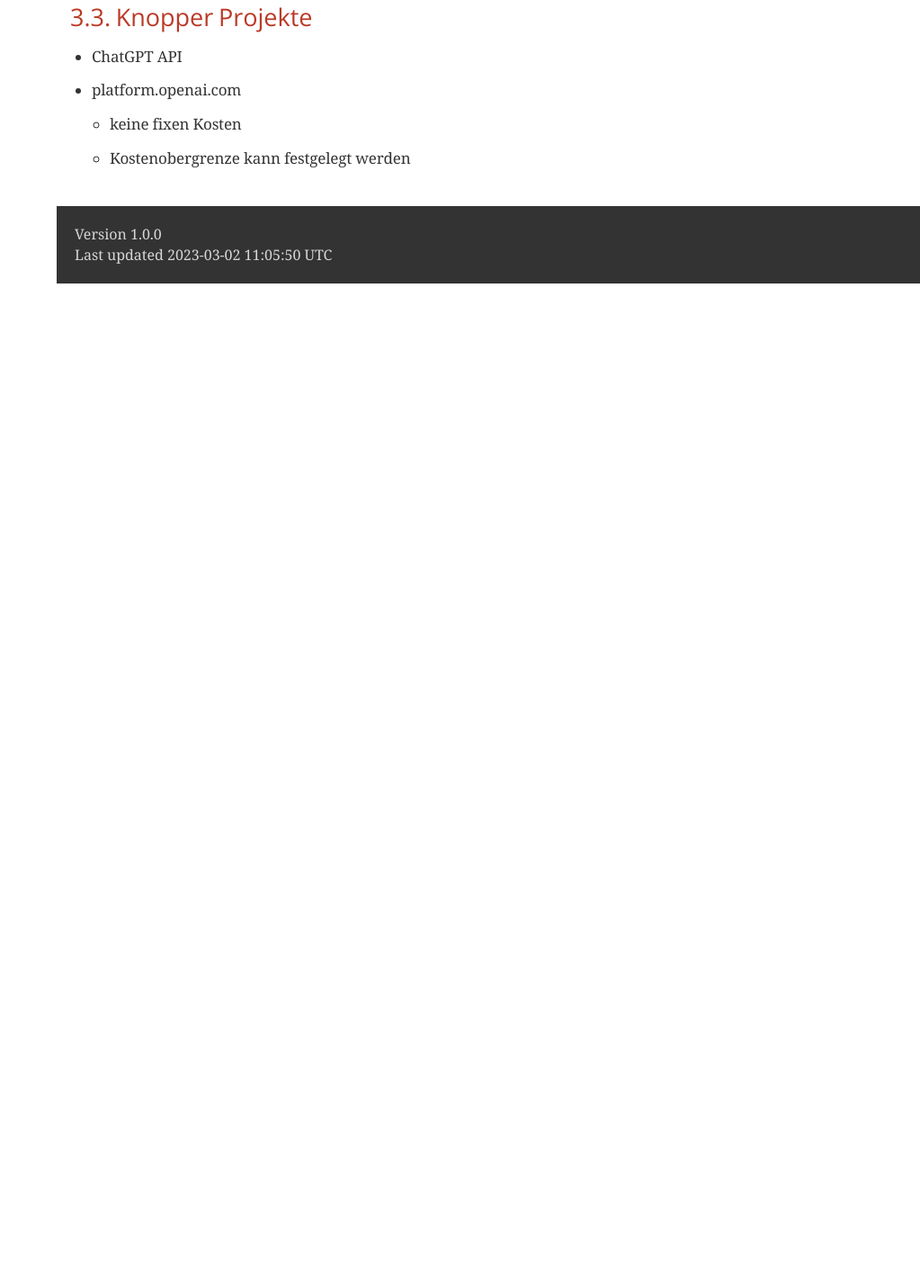
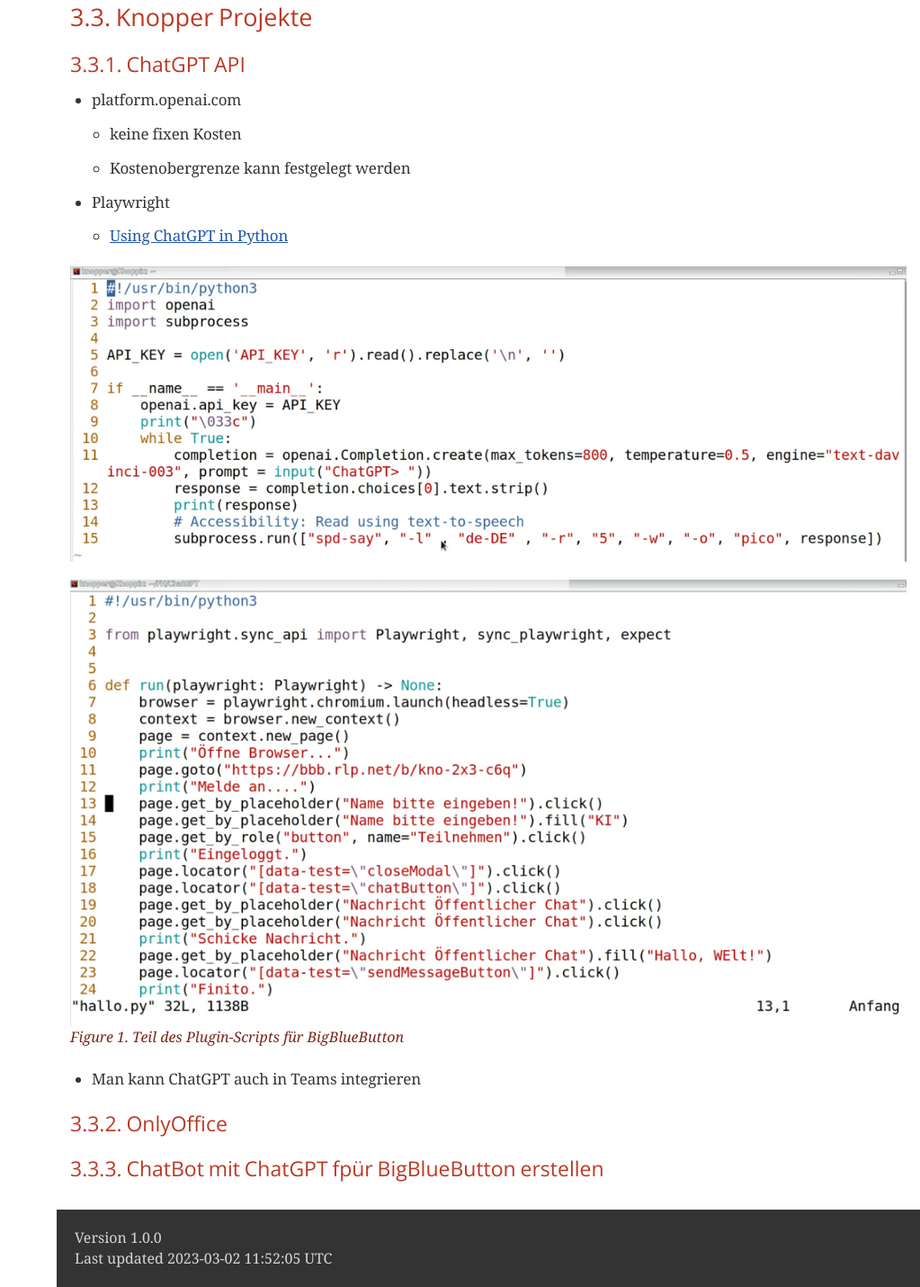
Before and after one commit to HTL-Leonding-Stuetz/2023-03-fortbildung-rpi-knopper, a plain HTML site: page index.html in a window 1280 px wide. Shown: the part 1225-2655 px from the top of the page at 90% size, without its empty margins (257-1280 px from the left). Before the commit the page ends 1540 px from the top, so only its background shows below. Drawn offline with nearby package versions, Linux system fonts and the light colour scheme; a web font is replaced by a local one.

Commit message:
Deploying to gh-pages from  @ 7d7e0b38e8d717e63f1bbe4e524f1d6f9d5c0792 🚀

```diff
--- a/index.html
+++ b/index.html
@@ -554,11 +554,10 @@
 </div>
 <div class="sect2">
 <h3 id="_knopper_projekte"><a class="anchor" href="#_knopper_projekte"></a>3.3. Knopper Projekte</h3>
+<div class="sect3">
+<h4 id="_chatgpt_api"><a class="anchor" href="#_chatgpt_api"></a>3.3.1. ChatGPT API</h4>
 <div class="ulist">
 <ul>
-<li>
-<p>ChatGPT API</p>
-</li>
 <li>
 <p>platform.openai.com</p>
 <div class="ulist">
@@ -572,7 +571,44 @@
 </ul>
 </div>
 </li>
+<li>
+<p>Playwright</p>
+<div class="ulist">
+<ul>
+<li>
+<p><a href="https://medium.com/geekculture/using-chatgpt-in-python-eeaed9847e72" target="_blank" rel="noopener">Using ChatGPT in Python</a></p>
+</li>
 </ul>
+</div>
+</li>
+</ul>
+</div>
+<div class="imageblock">
+<div class="content">
+<img src="images/chat-gpt-python-request.png" alt="chat gpt python request">
+</div>
+</div>
+<div class="imageblock">
+<div class="content">
+<img src="images/chat-gpt-python-request-2.png" alt="chat gpt python request 2">
+</div>
+<div class="title">Figure 1. Teil des Plugin-Scripts für BigBlueButton</div>
+</div>
+<div class="ulist">
+<ul>
+<li>
+<p>Man kann ChatGPT auch in Teams integrieren</p>
+</li>
+</ul>
+</div>
+</div>
+<div class="sect3">
+<h4 id="_onlyoffice"><a class="anchor" href="#_onlyoffice"></a>3.3.2. OnlyOffice</h4>
+
+</div>
+<div class="sect3">
+<h4 id="_chatbot_mit_chatgpt_fpür_bigbluebutton_erstellen"><a class="anchor" href="#_chatbot_mit_chatgpt_fpür_bigbluebutton_erstellen"></a>3.3.3. ChatBot mit ChatGPT fpür BigBlueButton erstellen</h4>
+
 </div>
 </div>
 </div>
@@ -581,7 +617,7 @@
 <div id="footer">
 <div id="footer-text">
 Version 1.0.0<br>
-Last updated 2023-03-02 11:05:50 UTC
+Last updated 2023-03-02 11:52:05 UTC
 </div>
 </div>
 </body>
```
Also changed, not shown: images/chat-gpt-python-request-2.png (added), images/chat-gpt-python-request.png (added).
